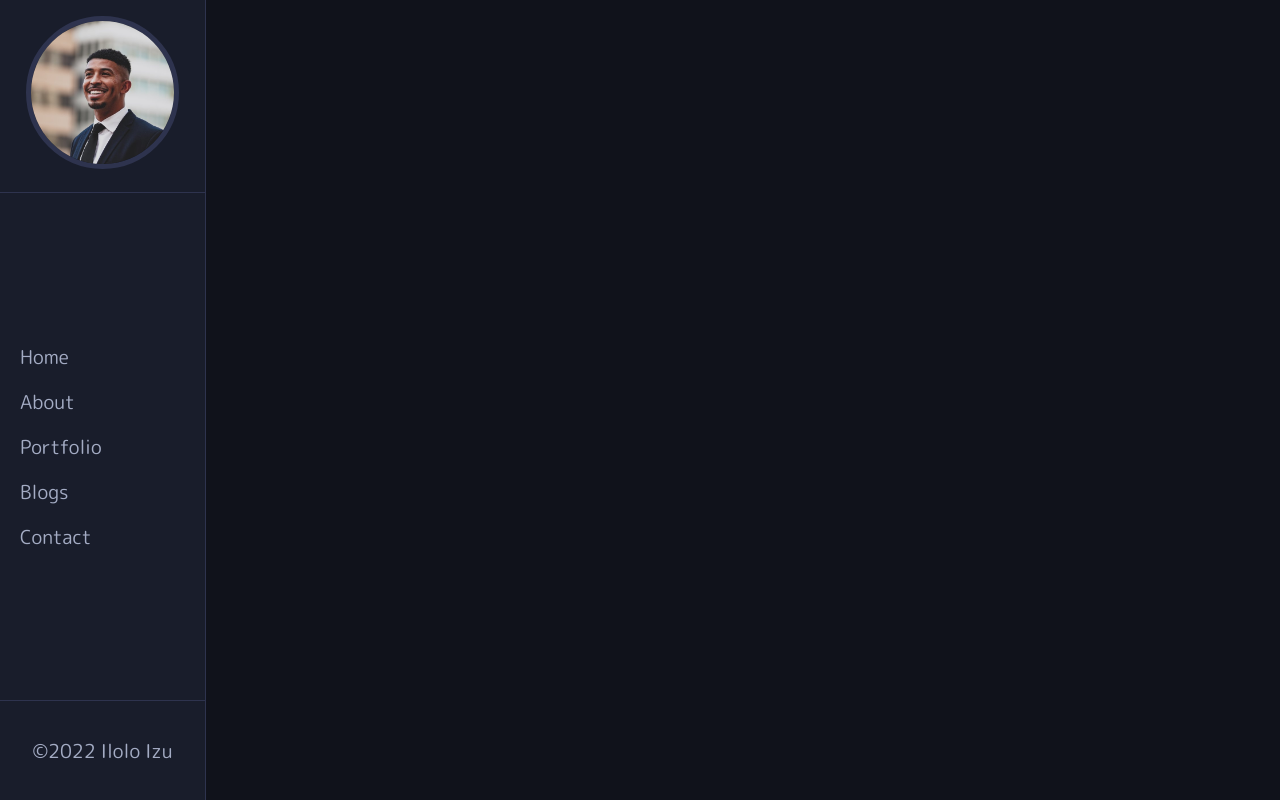
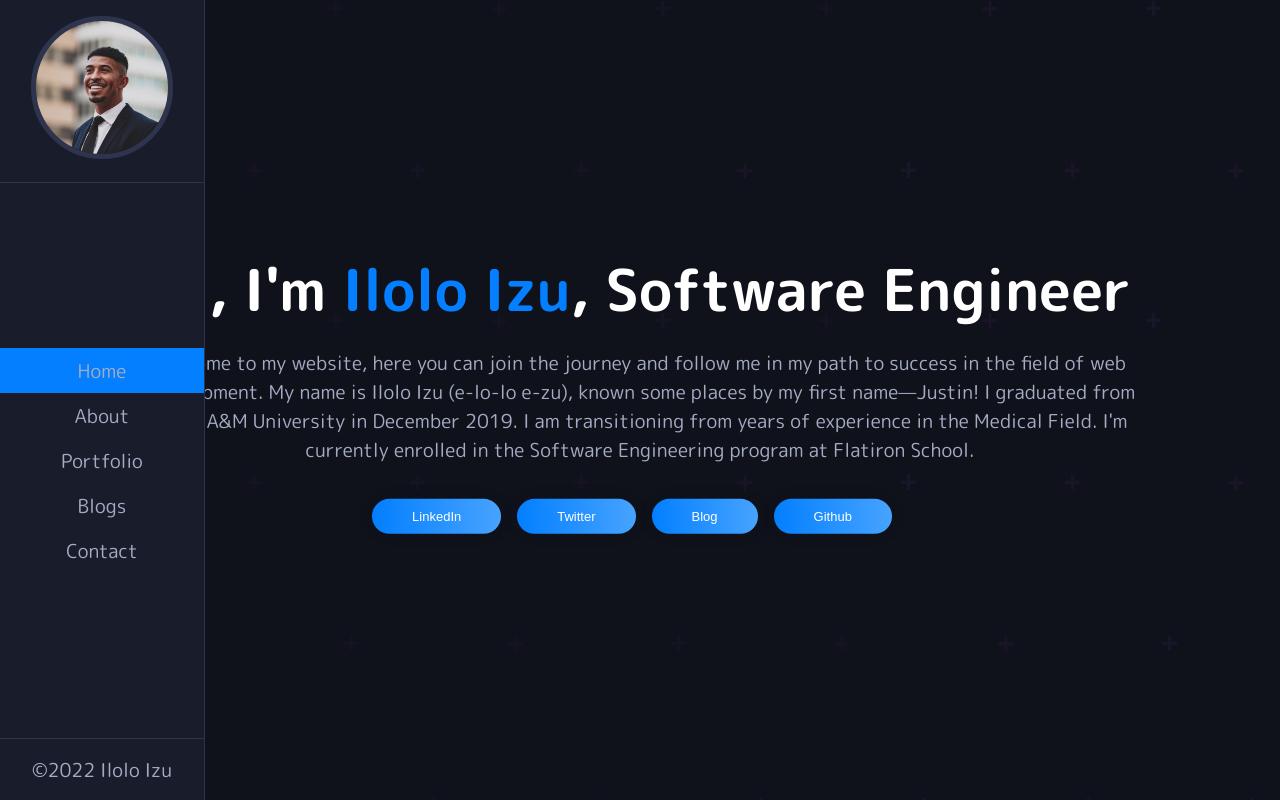
Before and after one commit to iloloizu/portfolio, a React (Create React App) app in the folder portfolio-app/: page / in a window 1280 px wide. Built offline with nearby package versions, Linux system fonts and the light colour scheme.

Commit message:
home and nav bar update

```diff
--- a/portfolio-app/package.json
+++ b/portfolio-app/package.json
@@ -4,6 +4,7 @@
   "private": true,
   "dependencies": {
     "@fortawesome/fontawesome-svg-core": "^1.3.0",
+    "@fortawesome/free-regular-svg-icons": "^6.0.0",
     "@fortawesome/free-solid-svg-icons": "^6.0.0",
     "@fortawesome/react-fontawesome": "^0.1.17",
     "@testing-library/jest-dom": "^5.16.2",
--- a/portfolio-app/src/App.js
+++ b/portfolio-app/src/App.js
@@ -2,6 +2,7 @@ import React from 'react';
 import NavBar from './components/NavBar';
 import '../src/styles/App.css'
 import '../src/styles/app_layout.css'
+import HomePage from './Pages/HomePage';
 
 export default function App() {
   return (
@@ -10,7 +11,9 @@ export default function App() {
         <NavBar />
       </div>
       <div className="main-content">
-
+        <div className="content">
+            <HomePage/>
+          </div>
       </div>
     </div>
   )
--- a/portfolio-app/src/Pages/HomePage.js
+++ b/portfolio-app/src/Pages/HomePage.js
@@ -1,9 +1,31 @@
 import React from 'react'
+import '../styles/typ.css'
+// import { FontAwesomeIcon } from '@fortawesome/react-fontawesome';
+// import { faCoffee } from '@fortawesome/pro-solid-svg-icons';
+
+import { Link } from 'react-router-dom'
 
 export default function HomePage() {
   return (
-    <div>
-       <h1>HomePage</h1>
+    <div className="HomePage">
+        <div className="hero">
+          <h1 className='hero-text'>
+            Hi, I'm <span>Ilolo Izu</span>, Software Engineer
+          </h1>
+          <p className='h-sub-text'>
+          Welcome to my website, here you can join the journey and follow me in my path to success in the field of
+            web development. My name is Ilolo Izu (e-lo-lo e-zu), known some places by my first name—Justin! I graduated from Texas A&M University in December 2019.
+            I am transitioning from years of experience in the Medical Field. I'm currently enrolled in the Software Engineering program at Flatiron School.
+          </p>
+          <div className='icons'>
+            {/* <Link> https://www.linkedin.com/in/ilolo-izu/ </Link> */}
+            <a href='https://www.linkedin.com/in/ilolo-izu/' className='icon'>LinkedIn</a>
+            <a href='https://twitter.com/iloloizu' className='icon'>Twitter</a>
+            <a href='https://ilolo.medium.com/' className='icon'>Blog</a>
+            <a href='https://github.com/iloloizu' className='icon'>Github</a>
+
+          </div>
+        </div>
     </div>
   )
 }
--- a/portfolio-app/src/styles/App.css
+++ b/portfolio-app/src/styles/App.css
@@ -1,15 +1,19 @@
 @import url("https://fonts.googleapis.com/css2?family=M+PLUS+Rounded+1c:wght@100;300;400;500;700&display=swap");
+@import "./navbar.css";
+@import "./navbar.css";
+@import "./typ.css";
+
+* {
+  padding: 0;
+  margin: 0;
+  box-sizing: border-box;
+}
 
 html {
-  /* padding: 0;
-  margin: 0;
-  box-sizing: border-box; */
   background-color: #10121b;
 }
 
 body {
-  padding: 0;
-  margin: 0;
   color: #a4acc4;
   font-family: "M PLUS Rounded 1c", sans-serif;
   font-size: 1.2rem;
--- a/portfolio-app/src/styles/app_layout.css
+++ b/portfolio-app/src/styles/app_layout.css
@@ -4,11 +4,16 @@
   background-color: #191d2b;
   position: fixed;
   border-right: 1px solid #2e334e;
+  z-index: 1;
 }
 
 .App .main-content {
-  width: 84%;
+  width: 100%;
   margin: left 16%;
   background-color: #10121b;
   min-height: 100vh;
+  background-image: url(../images/dots.svg);
+  /* display: block; */
+  float: right;
+  /* position: relative; */
 }
--- a/portfolio-app/src/styles/navbar.css
+++ b/portfolio-app/src/styles/navbar.css
@@ -4,6 +4,7 @@
   flex-direction: column;
   justify-content: space-between;
   align-items: center;
+  /* z-index: 10; */
 }
 .NavBar {
   height: 100vh;
@@ -34,14 +35,14 @@ p {
 }
 
 .nav-items {
-  align-items: center;
+  margin: 0;
+  padding: 0;
   width: 100%;
 }
 
 .nav-item {
   list-style: none;
   text-align: center;
-  display: flex;
 }
 
 a {
@@ -51,3 +52,29 @@ a {
   display: block;
   padding: 0.5rem 0;
 }
+
+.active {
+  background-color: #037fff;
+}
+
+li:hover {
+  background-color: #0381ff33;
+}
+/* li::before {
+  content: "";
+  position: absolute;
+  top: 0;
+  left: 0;
+  width: 0.4rem;
+  height: 100%;
+  background-color: #0381ff33;
+  transform-origin: bottom;
+  transform: scale(0);
+  overflow-x: hidden;
+  transition: transform 0.6s, 0.2s width 0.5s cubic-bezier(1, -0.16, 0.6, 1.35);
+}
+
+li:hover::before {
+  width: 100%;
+  transform: scale(1);
+} */
--- /dev/null
+++ b/portfolio-app/src/styles/typ.css
@@ -0,0 +1,51 @@
+.HomePage {
+  position: absolute;
+  top: 50%;
+  left: 50%;
+  transform: translate(-50%, -50%);
+  width: 80%;
+}
+
+.hero-text {
+  color: white;
+  text-align: center;
+  font-size: 3.6rem;
+}
+
+.hero-text span {
+  color: #037fff;
+}
+
+.h-sub-text {
+  text-align: center;
+}
+
+.icons {
+  display: flex;
+  align-items: center;
+  justify-content: center;
+  padding: 1.2rem;
+}
+
+.icon {
+  margin-right: 1rem;
+  cursor: pointer;
+  border-radius: 5em;
+  color: #fff;
+  background: linear-gradient(to right, #037fff, #47a3ff);
+  border: 0;
+  padding-left: 40px;
+  padding-right: 40px;
+  padding-bottom: 10px;
+  padding-top: 10px;
+  font-family: "Ubuntu", sans-serif;
+  /* padding: 10px; */
+  font-size: 13px;
+  box-shadow: 0 0 20px 1px rgba(0, 0, 0, 0.04);
+  /* transition: opacity 5s; */
+}
+
+.icon:hover {
+  background: linear-gradient(to right, #9c27b0, #e040fb);
+  /* transition: opacity 250ms ease-in, visibility 0ms ease-in 250ms; */
+}
```
Also changed, not shown: portfolio-app/src/Pages/AboutPage.jsx (added, +7 -0 lines), portfolio-app/src/images/dots.svg (added), 1 other file (tests, documents, lock files or other folders).
